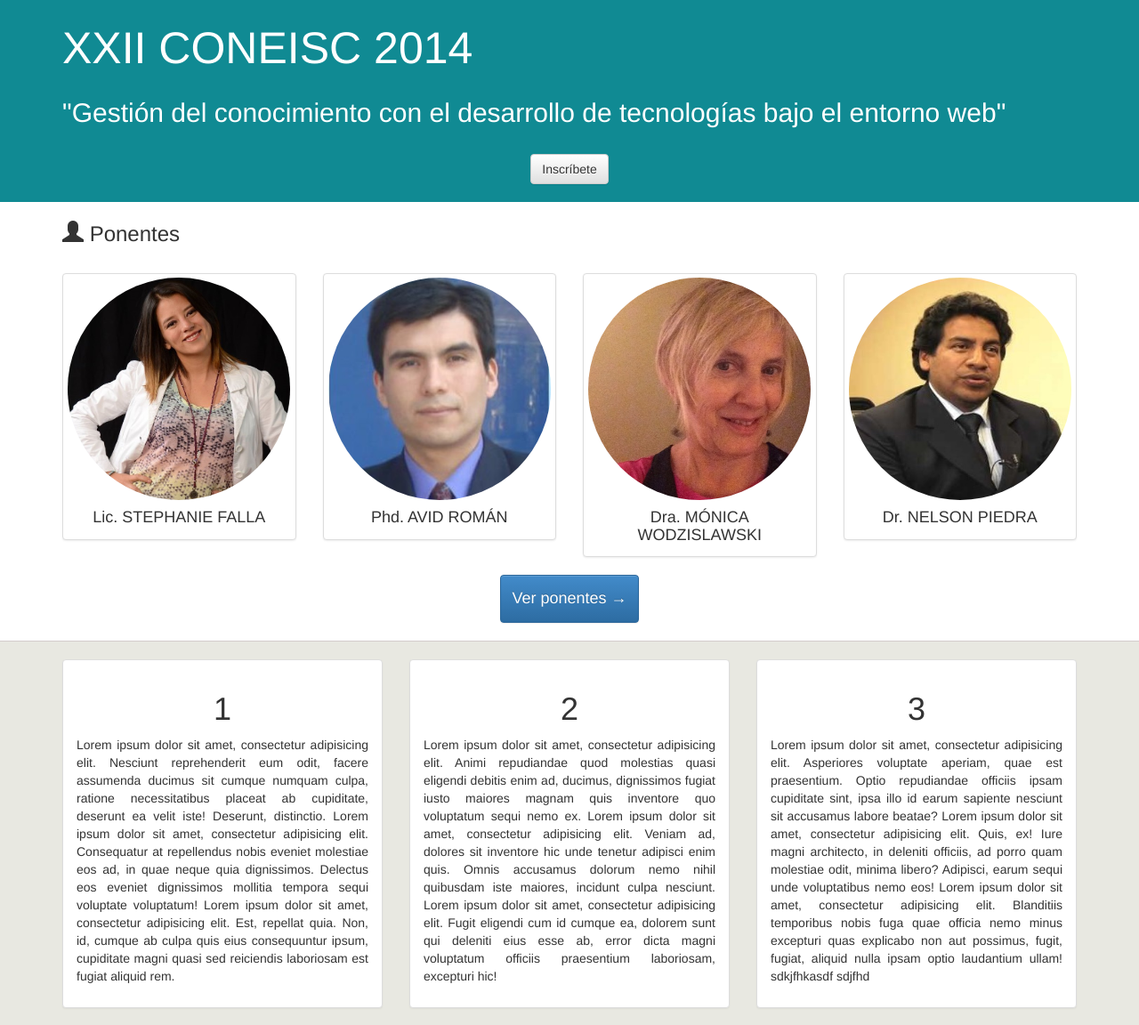
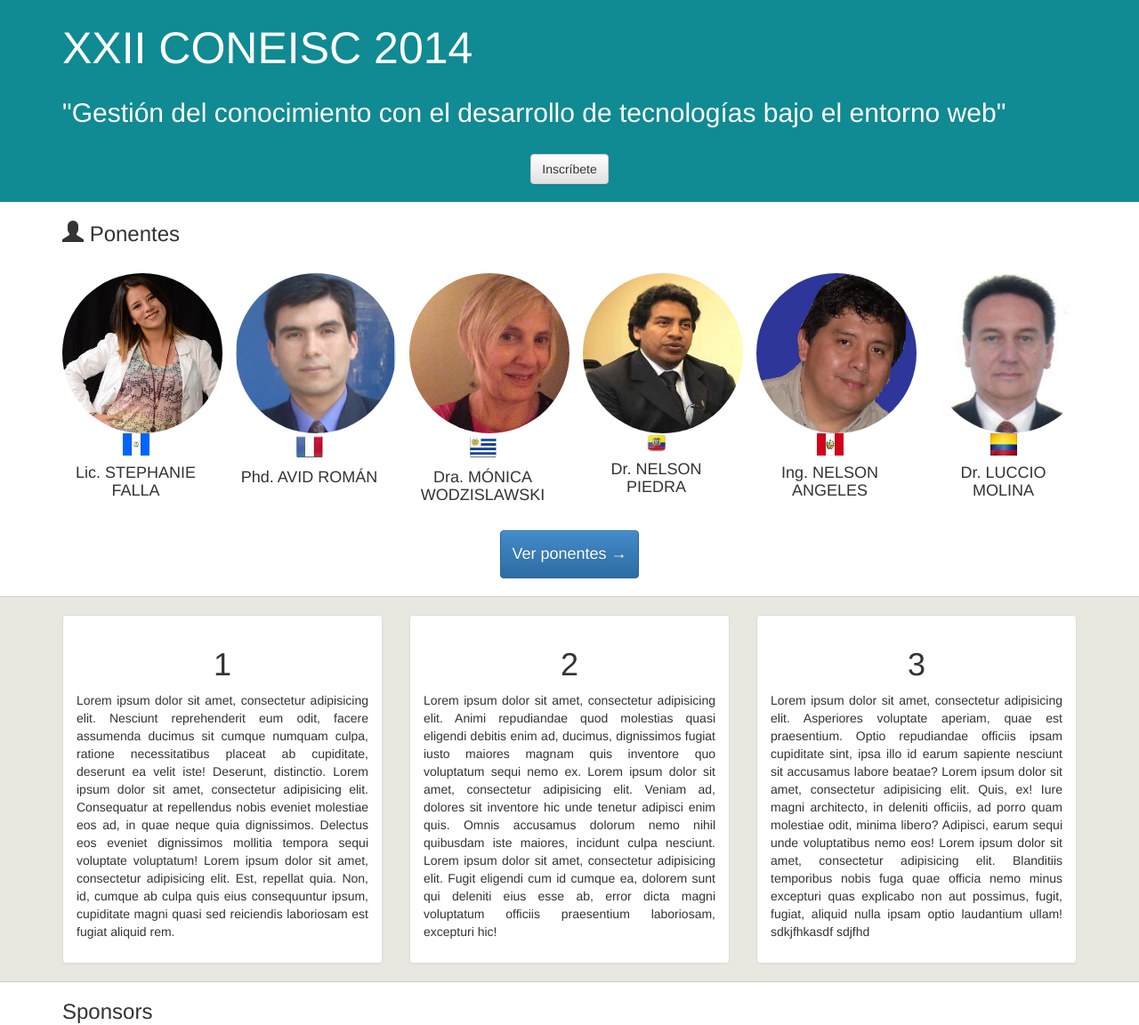
Before and after one commit to jhonazsh/coneisc, a PHP site: page / in a window 1280 px wide. Shown: the part 61-1213 px from the top of the page at 89% size. Run offline with PHP 8.4, Linux system fonts and the light colour scheme.

Commit message:
avance ponentes 5

```diff
--- a/css/webplatform.css
+++ b/css/webplatform.css
@@ -68,12 +68,20 @@ body
 
 /*ponentes....**********/
 .img-ponente{
-	width: 250px;
+	width: 180px;
 }
 
 .centrar-boton{
-	/*margin: 0 auto;*/
 	text-align: center;
+}
+
+.centrar-bandera{
+	text-align: center;
+}
+
+.img-bandera{
+	text-align: center;
+	width: 30px;
 }
 
 /*ponentes....**********/
--- a/index.html
+++ b/index.html
@@ -55,32 +55,63 @@
    			<h3><span class="glyphicon glyphicon-user"></span> Ponentes </h3>
    			<br>
    			<div class="row">
-   				<div class="col-xs-6 col-sm-4 col-md-3">
-   					<div class="thumbnail">
+   				<div class="col-xs-6 col-sm-4 col-md-2">
+
    						<img src="img/ponentes/teffy.jpg" class="img-circle img-ponente" alt="">
+   						<div class="centrar-bandera">
+   							<img class="img-bandera" src="img/ponentes/guatemala.jpg" alt="">
+   						</div>
    						<h4 class="text-center">Lic. STEPHANIE FALLA</h4>
-   					</div>
+
    				</div>
-   				<div class="col-xs-6 col-sm-4 col-md-3">
-   					<div class="thumbnail">
+   				<div class="col-xs-6 col-sm-4 col-md-2">
+
    						<img src="img/ponentes/avid.jpg" class="img-circle img-ponente" alt="">
+   						<div class="centrar-bandera">
+   							<img class="img-bandera" src="img/ponentes/francia.jpg" alt="">
+   						</div>
    						<h4 class="text-center">Phd. AVID ROMÁN</h4>
-   					</div>
+
    				</div>
-   				<div class="col-xs-6 col-sm-4 col-md-3 hidden-xs">
-   					<div class="thumbnail">
+   				<div class="col-xs-6 col-sm-4 col-md-2 hidden-xs">
+
    						<img src="img/ponentes/monica.jpg" class="img-circle img-ponente" alt="">
+   						<div class="centrar-bandera">
+   							<img class="img-bandera" src="img/ponentes/uruguay.jpg" alt="">
+   						</div>
    						<h4 class="text-center">Dra. MÓNICA WODZISLAWSKI</h4>
-   					</div>
+
    				</div>
-   				<div class="col-xs-6 col-sm-4 col-md-3 hidden-xs hidden-sm">
-   					<div class="thumbnail">
+   				<div class="col-xs-6 col-sm-4 col-md-2 hidden-xs hidden-sm">
+
    						<img src="img/ponentes/nelsonpiedra.jpg" class="img-circle img-ponente" alt="">
+   						<div class="centrar-bandera">
+   							<img class="img-bandera" src="img/ponentes/ecuador.jpg" alt="">
+   						</div>
    						<h4 class="text-center">Dr. NELSON PIEDRA</h4>
-   					</div>
+
+   				</div>
+   				<div class="col-xs-6 col-sm-4 col-md-2 hidden-xs hidden-sm">
+
+   						<img src="img/ponentes/nelsonangeles.jpg" class="img-circle img-ponente" alt="">
+   						<div class="centrar-bandera">
+   							<img class="img-bandera" src="img/ponentes/peru.jpg" alt="">
+   						</div>
+   						<h4 class="text-center">Ing. NELSON ANGELES</h4>
+
+   				</div>
+   				<div class="col-xs-6 col-sm-4 col-md-2 hidden-xs hidden-sm">
+
+   						<img src="img/ponentes/luccio.jpg" class="img-circle img-ponente" alt="">
+   						<div class="centrar-bandera">
+   							<img class="img-bandera" src="img/ponentes/colombia.jpg" alt="">
+   						</div>
+   						<h4 class="text-center">Dr. LUCCIO MOLINA</h4>
+
    				</div>
 
    			</div>
+   			<br>
    			<div class="centrar-boton">
    				<a href="" class="btn btn-primary"><h4>Ver ponentes &rarr;</h4></a>
    			</div>
```
Also changed, not shown: img/ponentes/colombia.jpg (added), img/ponentes/ecuador.jpg (added), img/ponentes/francia.jpg (added), img/ponentes/guatemala.jpg (added), img/ponentes/luccio.jpg (added), img/ponentes/nelsonangeles.jpg (added), img/ponentes/peru.jpg (added), img/ponentes/uruguay.jpg (added).
